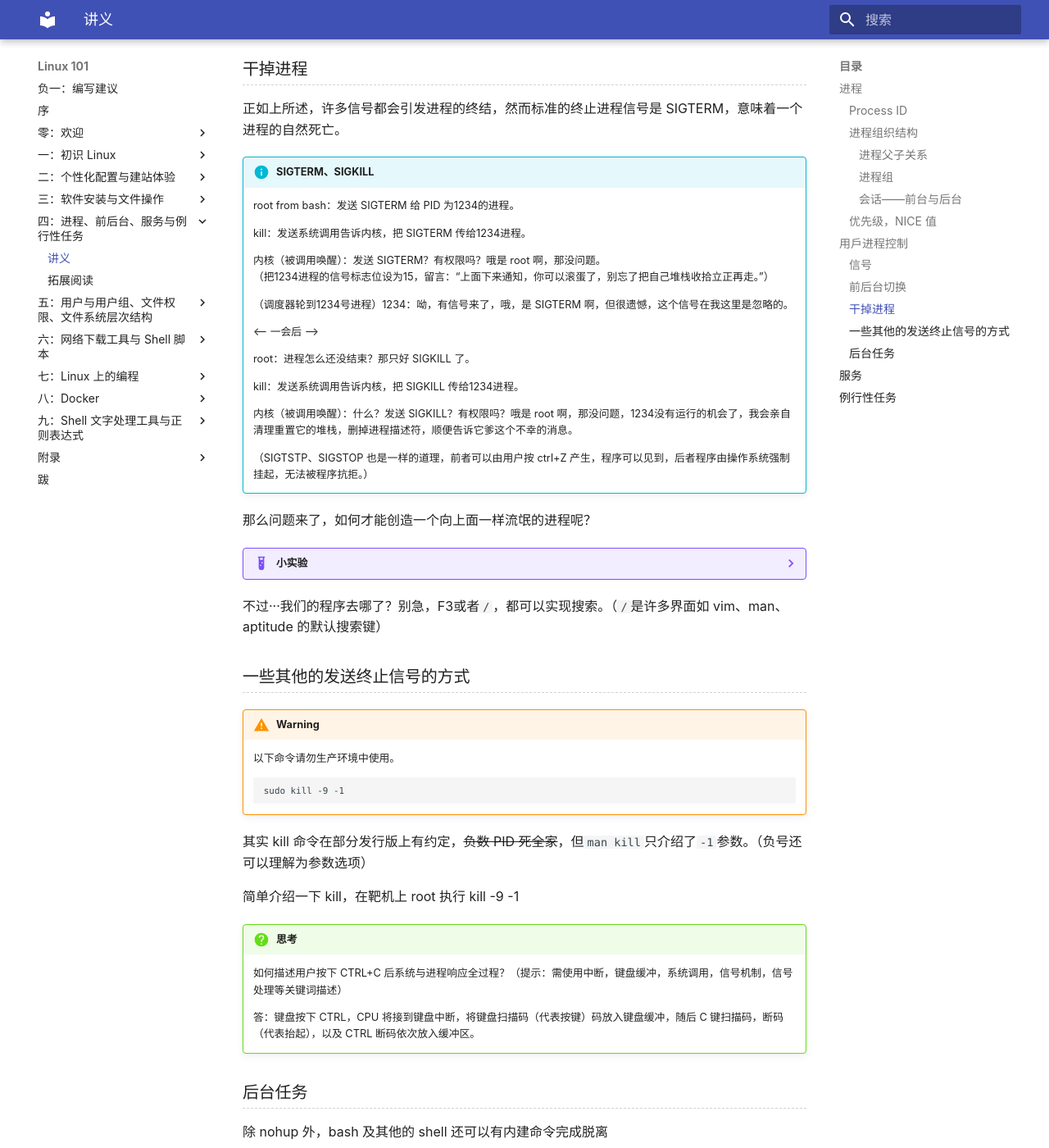
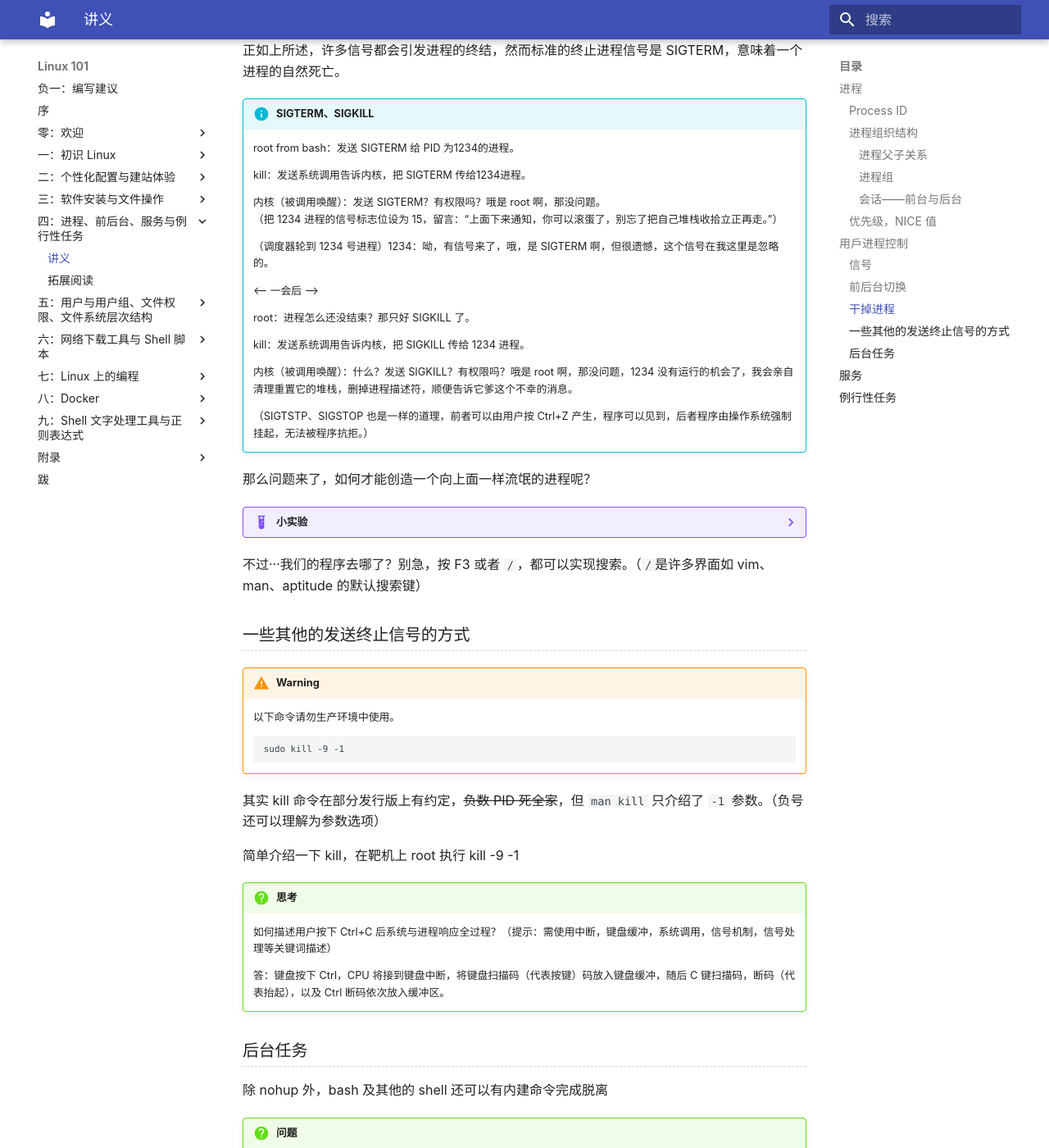
Before and after one commit to ustclug/Linux101-docs, an MkDocs documentation site: the page built from docs/Ch04/1.md, in a window 1280 px wide and 1400 px high, scrolled down 6037 px. Shown: the whole window at 82% size. Built offline with MkDocs 1.6.1 and Material for MkDocs 9.7.7, drawn with Linux system fonts in a browser that asks for light colours; some of the changed text lies outside the part shown.

Commit message:
Ch04: General fixes

````diff
--- a/docs/Ch04/1.md
+++ b/docs/Ch04/1.md
@@ -17,12 +16,12 @@
         <p class="more">*Linux 进程调度策略简述（增加内核书目链接以及 torvalds/linux 目录）    </p>
     2. htop 的使用（在进程调度方面的应用）
         * 进程间关系演示（进程树），信号传输实现（trap）<杀死几乎所有进程会如何 kill -9 -1>
-        <p class="more">*htop 的其他选项（查看文件描述符），从而理解一些特殊文件的存在（如0号 stdin，1号 stdout，2号 stderr）</p>
+        <p class="more">*htop 的其他选项（查看文件描述符），从而理解一些特殊文件的存在（如 0 号 stdin，1 号 stdout，2 号 stderr）</p>
     3. 将无需交互的程序放入后台
-        * ctrl + Z 挂起，bg 与 fg，nohup 过继进程
+        * Ctrl + Z 挂起，bg 与 fg，nohup 过继进程
     4. 守护进程与服务
         * 守护进程的工作模式，htop 中守护进程的举例。
-        * *配置 ssh 服务演示
+        * *配置 SSH 服务演示
     5. 例行性任务设置
         * 定时任务，比如定时 upgrade。
 
@@ -52,6 +51,7 @@
 程序由数据结构和算法构成，程序需要存储资源安身，需要计算资源运行。而一个程序占有资源并运行便成为了进程。程序希望有 CPU 运行它，希望它需要的数据唾手可得，希望输出的数据可以被正确及时地送达。早期的系统不需要操心进程运行的顺序。然而随着人们对计算机需求越来越高，操作系统除了为进程提供基础服务之外，更需要管理好进程所竞争的资源，甚至要为实时交互提供方案。
 
 ??? tip "需求推动操作系统的发展（一点题外话）"
+
     早期采用单道批处理策略的计算机如果有程序等待 IO，处理器只能傻等。为了更高效地利用处理器，出现 **多道程序设计**方案，允许充分利用程序 IO 的时间；为了响应实时性要求，出现了**中断(interrupt)**概念<ref>，响应硬件软件中断执行任务的请求；为了实现多人共用，出现了**分时系统**概念，虽然最初是对用户的分时，但与现在对进程的分时策略一致······正是这些逐渐增长的需求确定了现代操作系统需要解决的问题。
 
 **有了进程的抽象后，操作系统又将如何以进程为单位，协调并保证工作的顺利进行呢？**
@@ -62,6 +62,7 @@
 <p class="caption">htop 示例 | <abbr title="链接到 htop 主页"><a href="https://hisham.hm/htop/">htop HomePage➚</a></abbr></p>
 
 ### Process ID {#pid}
+
 首先，有区分才有管理。进程号（PID）作为进程的唯一标识，最左侧一列即为 PID。当系统想要调度进程，或者用户想挂起，继续或终止进程时将使用 PID 作为索引。
 
 _在图形界面上，直接单击绿色条内的 PID 栏，可以将进程顺序按照 PID 序列排列，再次点击为反向排序，同理可应用于其他列。_
@@ -95,16 +97,19 @@
 
 说到会话，就必然涉及到 Linux 会话中的前后台管理机制。前台（foreground）与后台（background），本质上决定了是否需要与用户交互，对于单独的一个 shell，只能有一个前台进程（组），其余进程只能在后台默默运行，上述中 n 个进程组，正是前台进程组和后台进程组的概称。在稍后部分中我们将学习前后台的相关操作。
 
-_按 F2，随后可以自主选择进程的属性列在面板上，以 Parent PID 为例（PPID），点击 colomns，点击 PPID，注意到下方提示 F5 add 添加到左侧，再依照下方提示调整顺序。同理可以顺便在 PPID 后顺序添加 PGRP，TTY_NR，TPGID，SESSION 列以便观察下面实验结果。_
+_按 F2，随后可以自主选择进程的属性列在面板上，以 Parent PID 为例（PPID），点击 colomns，点击 PPID，注意到下方提示 F5 add 添加到左侧，再依照下方提示调整顺序。同理可以顺便在 PPID 后顺序添加 PGRP，TTY\_NR，TPGID，SESSION 列以便观察下面实验结果。_
 
 ![add_column](img/add_column.png)
 
-（F10被终端程序占用了怎么办？其实终端上的选项是可以用鼠标点击的，点一下`done`即可返回。）
+（F10 被终端程序占用了怎么办？其实终端上的选项是可以用鼠标点击的，点一下 Done 即可返回。）
 
 
 ??? example "小实验"
+
     通过以下实验，我们可以尝试使用 fork 系统调用体验建立父子进程关系。
-    打开任何一个文本编辑器（或者之前安装的 vscode），将以下内容复制粘贴进去，命名文件为**forking.c**：
+
+    打开任何一个文本编辑器（或者之前安装的 VSCode），将以下内容复制粘贴进去，命名文件为 `forking.c`：
+
     ```c
     #include<stdio.h>
     #include<unistd.h>  //unix standard header，提供 POSIX 标准 api
@@ -150,8 +155,8 @@
 
 一般说来，
 
+??? info "属性列表总结"
 
-??? info "属性列表总结"
     <div class="md-typeset__table"><table>
     <thead>
     <tr>
@@ -181,15 +186,15 @@
     <td>标识一组会话，传统意义上标识一次登陆所做的任务的集合，如果是与具体登陆无关的进程，其 SID 被重置</td>
     </tr>
     <tr>
-    <td class="red" colspan="2">以上除 pid 的其他属性，ID 值实际为父进程，组长进程，会话首进程的 PID。以上概念囊括范围递增。</td>
+    <td class="red" colspan="2">以上除 PID 的其他属性，ID 值实际为父进程，组长进程，会话首进程的 PID。以上概念囊括范围递增。</td>
     <td></td>
     </tr>
     <tr>
-    <td>USER/UID</td>
+    <td>USER / UID</td>
     <td>标识进程的权限</td>
     </tr>
     <tr>
-    <td>priority</td>
+    <td>Priority</td>
     <td>标识进程的重要性，值越小越得到优先处理</td>
     </tr>
     <tr>
@@ -206,7 +211,7 @@
 
 ### 信号 {#signal}
 
-“没有消息就是最好的消息”，如果进程突然接到信号，多半是废了。连我们发送信号的 linux 命令都叫`kill`，可见进程凶多吉少（大多数信号默认操作都是各种退出）。
+“没有消息就是最好的消息”，如果进程突然接到信号，多半是废了。连我们发送信号的 linux 命令都叫 `kill`，可见进程凶多吉少（大多数信号默认操作都是各种退出）。
 
 那到底都有什么信号呢？emmm... `man 7 signal`？
 
@@ -219,9 +224,9 @@
 
 ### 前后台切换 {#bg-fg}
 
-上面的图片中，出现了`fg bg`和`ctrl + z`，涉及到的正是 shell 中前后台的概念。在 shell 中直接运行命令，将挂到前台，而如果不希望无力地看着屏幕输出不能做其他事情，那么便需要将程序切换到后台了。
+上面的图片中，出现了 `fg`, `bg` 和 Ctrl + Z，涉及到的正是 shell 中前后台的概念。在 shell 中直接运行命令，将挂到前台，而如果不希望无力地看着屏幕输出不能做其他事情，那么便需要将程序切换到后台了。
 
-前后台切换的一般流程是，使用 CTRL + Z 发送 SIGTSTP 使进程挂起，控制权还给 shell，此时屏幕输出如下所示，即（刚才挂起的进程）代号为2，状态为 stopped，命令为`ping localhost`。
+前后台切换的一般流程是，使用 Ctrl + Z 发送 SIGTSTP 使进程挂起，控制权还给 shell，此时屏幕输出如下所示，即（刚才挂起的进程）代号为2，状态为 stopped，命令为 `ping localhost`。
 
 <div id="part"><img id="bg" src="../img/bg.png"/></div>
 
@@ -230,7 +235,7 @@
 任务前的代号在 fg，bg，乃至 kill 命令中发挥作用。使用时需要在前面加`%`，如将2号进程放入后台，则<a href="javascript:void(0)" onclick="$('#part').css('height', $('#bg').width()*290/618 + 'px')">使用`bg %2`</a>，效果如图所示。
 
 !!! info "一点细节"
-    然而我们也许会关注一个细节，在图中显示的编号后面跟着的加号和减号是什么？加号标记了 fg 和 bg 命令的默认选项，像上面的命令也可以直接简化为`bg`。减号表示如果加号标记进程退出，将会成为加号标记进程。同时这两个进程也可以被`%+`（或`%%`）、`%-`指代。当然，加号减号都只能出现一次。
+    然而我们也许会关注一个细节，在图中显示的编号后面跟着的加号和减号是什么？加号标记了 fg 和 bg 命令的默认选项，像上面的命令也可以直接简化为 `bg`。减号表示如果加号标记进程退出，将会成为加号标记进程。同时这两个进程也可以被 `%+`（或 `%%`）、`%-` 指代。当然，加号减号都只能出现一次。
 
 在 htop 中，按照前面的提示添加额外的 TPGID（前台进程组号）列可以看出如图所示的规律：
 
@@ -243,28 +248,30 @@
 正如上所述，许多信号都会引发进程的终结，然而标准的终止进程信号是 SIGTERM，意味着一个进程的自然死亡。
 
 !!! info "SIGTERM、SIGKILL"
+
     root from bash：发送 SIGTERM 给 PID 为1234的进程。
 
     kill：发送系统调用告诉内核，把 SIGTERM 传给1234进程。
 
-    内核（被调用唤醒）：发送 SIGTERM？有权限吗？哦是 root 啊，那没问题。</br>（把1234进程的信号标志位设为15，留言：“上面下来通知，你可以滚蛋了，别忘了把自己堆栈收拾立正再走。”）
+    内核（被调用唤醒）：发送 SIGTERM？有权限吗？哦是 root 啊，那没问题。</br>（把 1234 进程的信号标志位设为 15，留言：“上面下来通知，你可以滚蛋了，别忘了把自己堆栈收拾立正再走。”）
 
-    （调度器轮到1234号进程）1234：呦，有信号来了，哦，是 SIGTERM 啊，但很遗憾，这个信号在我这里是忽略的。
+    （调度器轮到 1234 号进程）1234：呦，有信号来了，哦，是 SIGTERM 啊，但很遗憾，这个信号在我这里是忽略的。
 
     <-- 一会后 -->
 
     root：进程怎么还没结束？那只好 SIGKILL 了。
 
-    kill：发送系统调用告诉内核，把 SIGKILL 传给1234进程。
+    kill：发送系统调用告诉内核，把 SIGKILL 传给 1234 进程。
 
-    内核（被调用唤醒）：什么？发送 SIGKILL？有权限吗？哦是 root 啊，那没问题，1234没有运行的机会了，我会亲自清理重置它的堆栈，删掉进程描述符，顺便告诉它爹这个不幸的消息。
+    内核（被调用唤醒）：什么？发送 SIGKILL？有权限吗？哦是 root 啊，那没问题，1234 没有运行的机会了，我会亲自清理重置它的堆栈，删掉进程描述符，顺便告诉它爹这个不幸的消息。
 
-    （SIGTSTP、SIGSTOP 也是一样的道理，前者可以由用户按 ctrl+Z 产生，程序可以见到，后者程序由操作系统强制挂起，无法被程序抗拒。）
+    （SIGTSTP、SIGSTOP 也是一样的道理，前者可以由用户按 Ctrl+Z 产生，程序可以见到，后者程序由操作系统强制挂起，无法被程序抗拒。）
 
 那么问题来了，如何才能创造一个向上面一样流氓的进程呢？
 
 ??? example "小实验"
-    打开任何一个文本编辑器（或者之前安装的 vscode），将以下内容复制粘贴进去，命名文件为 **signal_handle.c**：
+
+    打开任何一个文本编辑器（或者之前安装的 VSCode），将以下内容复制粘贴进去，命名文件为 `signal_handle.c`：
 
     ```c
     #include<stdio.h>
@@ -292,30 +299,34 @@
     }
     ```
 
-    随后，在文件所在目录下打开 shell，运行`gcc signal_handle.c -o signal_handle && chmod +x signal_handle && ./signal_handle`三连，就可以在另一终端打开 htop 查看成果了。
+    随后，在文件所在目录下打开 shell，运行 `gcc signal_handle.c -o signal_handle && chmod +x signal_handle && ./signal_handle` 三连，就可以在另一终端打开 htop 查看成果了。
 
-不过···我们的程序去哪了？别急，F3或者`/`，都可以实现搜索。（`/`是许多界面如 vim、man、aptitude 的默认搜索键）
+不过···我们的程序去哪了？别急，按 F3 或者 `/`，都可以实现搜索。（`/`是许多界面如 vim、man、aptitude 的默认搜索键）
 
 ### 一些其他的发送终止信号的方式 {#more-kill}
 
 !!! warning
+
     以下命令请勿生产环境中使用。
 
         sudo kill -9 -1
 
-其实 kill 命令在部分发行版上有约定，<s>负数 PID 死全家</s>，但`man kill`只介绍了`-1`参数。（负号还可以理解为参数选项）
+其实 kill 命令在部分发行版上有约定，<s>负数 PID 死全家</s>，但 `man kill` 只介绍了 `-1` 参数。（负号还可以理解为参数选项）
 
 简单介绍一下 kill，在靶机上 root 执行 kill -9 -1
 
 !!! question "思考"
-    如何描述用户按下 CTRL+C 后系统与进程响应全过程？（提示：需使用中断，键盘缓冲，系统调用，信号机制，信号处理等关键词描述）
 
-    答：键盘按下 CTRL，CPU 将接到键盘中断，将键盘扫描码（代表按键）码放入键盘缓冲，随后 C 键扫描码，断码（代表抬起），以及 CTRL 断码依次放入缓冲区。
+    如何描述用户按下 Ctrl+C 后系统与进程响应全过程？（提示：需使用中断，键盘缓冲，系统调用，信号机制，信号处理等关键词描述）
+
+    答：键盘按下 Ctrl，CPU 将接到键盘中断，将键盘扫描码（代表按键）码放入键盘缓冲，随后 C 键扫描码，断码（代表抬起），以及 Ctrl 断码依次放入缓冲区。
 
 ### 后台任务 {#background-task}
+
 除 nohup 外，bash 及其他的 shell 还可以有内建命令完成脱离
 
 !!! question "问题"
+
     上面的示例中，`ping` 命令一直在输出，严重影响命令的输入，应如何操作？（详见流的重定向）
 
 ## 服务 {#service}
@@ -326,8 +337,8 @@
 ## 下载链接(已失效)
 <div class="more">
 
-```bash
-    git clone https://github.com/torvalds/linux  #linux 内核源码
+```shell
+git clone https://github.com/torvalds/linux  #linux 内核源码
 ```
 </div>
 -->
````
Also changed, not shown: other parts of docs/Ch04/1.md (+8 -8 lines).
